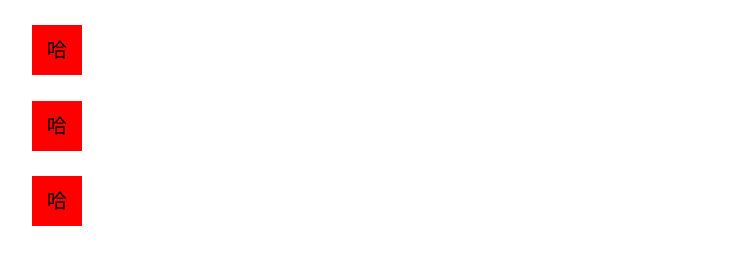
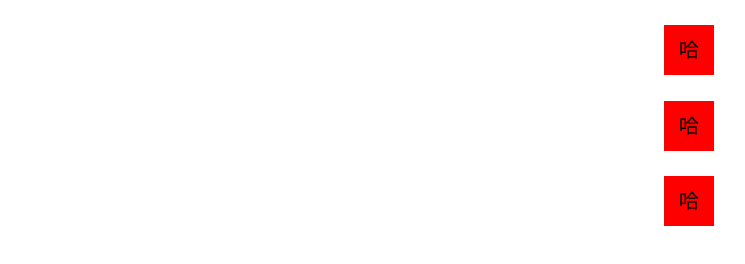
Before and after one commit to gg451516921/Day02, a plain HTML site: page index.html in a window 1280 px wide. Shown: the whole page, without its empty margins (229-974 px from the left). Drawn offline with Linux system fonts and the light colour scheme.

Commit message:
version3.2

```diff
--- a/test.css
+++ b/test.css
@@ -6,5 +6,5 @@
           text-align: center;
           line-height: 50px;
           font-size: 20px;
-          margin-left: 20%;
+          margin-left: 70%;
   }
```
